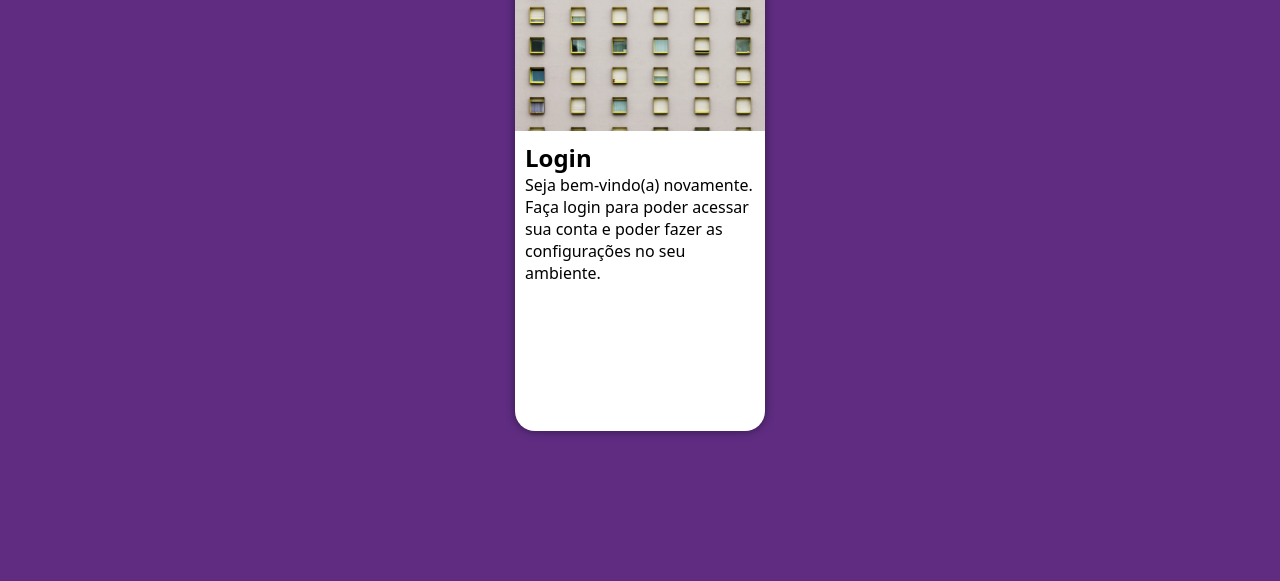
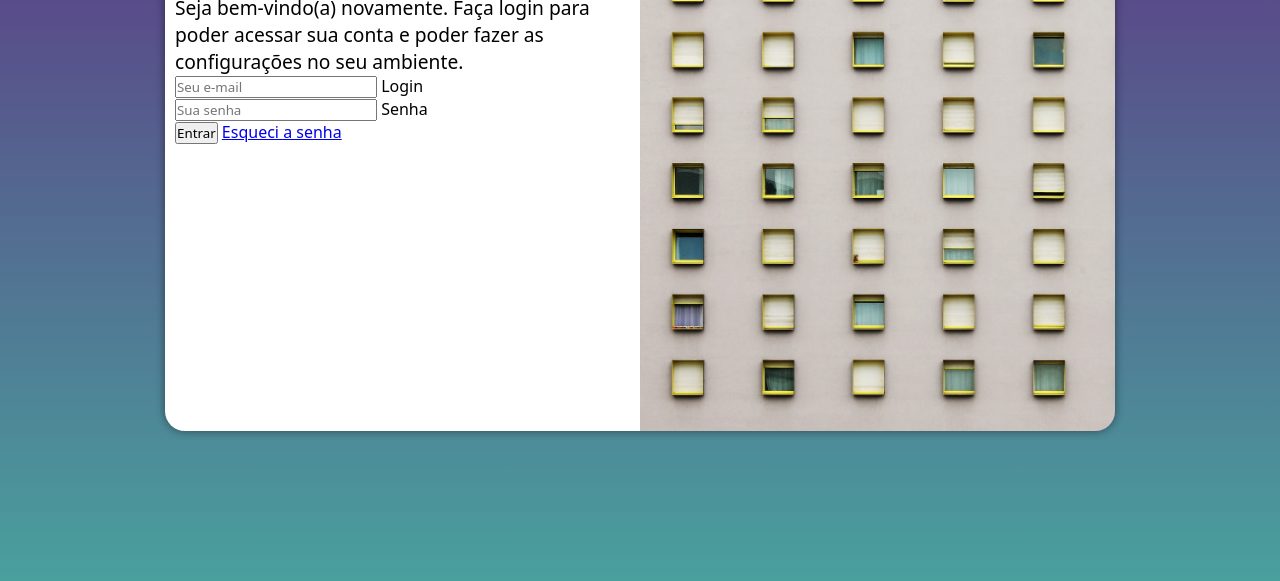
Before and after one commit to leandrobrlopes/projeto-login, a plain HTML site: page index.html in a window 1280 px wide. Shown: the part 219-800 px from the top of the page. Drawn offline with Linux system fonts and the light colour scheme.

Commit message:
Formulário

```diff
--- /dev/null
+++ b/estilos/media-query.css
@@ -0,0 +1,61 @@
+@charset "UTF-8";
+
+/*
+Pequenas telas: até 600px
+Celular: de 600px até 768px
+Tablet: 768 até 992px
+Desktop: 992px até 1200px
+Grandes telas: acima de 1200px
+
+
+*/
+
+@media screen and (min-width: 768px) and (max-width: 992px) {
+    body {
+        background-image: linear-gradient(to top, #49a09d, #5f2c82);
+    }
+
+    section#login {
+        width: 80vw;
+    }
+
+    section#login > div#imagem {
+        float: left;
+        width: 30%;
+        height: 100%;
+    }
+
+    section#login > div#formulario {
+        float: right;
+        width: 70%;
+    }
+}
+
+@media screen and (min-width: 992px) {
+    body {
+        background-image: linear-gradient(to top, #49a09d, #5f2c82);
+    }
+
+    section#login {
+        width: 950px;
+    }
+
+    section#login > div#imagem {
+        float: right;
+        width: 50%;
+        height: 100%;
+    }
+
+    section#login > div#formulario {
+        float: left;
+        width: 50%;
+    }
+
+    div#formulario > h1 {
+        font-size: 2em;
+    }
+
+    div#formulario > p {
+        font-size: 1.2em;
+    }
+}
--- a/estilos/style.css
+++ b/estilos/style.css
@@ -36,6 +36,9 @@ section#login {
     border-radius: 20px;
     overflow: hidden;
     box-shadow: 0px 0px 10px rgba(0, 0, 0, 0.466);
+
+    transition: width 0.5s, height 0.5s;
+    transition-timing-function: ease;
 }
 
 section#login > div#imagem {
@@ -50,3 +53,12 @@ section#login > div#formulario {
     display: block;
     padding: 10px;
 }
+
+div#formulario > h1 {
+    text-align: center;
+    margin-bottom: 10px;
+}
+
+div#formulario > p {
+    font-size: 0.8em;
+}
--- a/index.html
+++ b/index.html
@@ -6,6 +6,7 @@
     <meta name="viewport" content="width=device-width, initial-scale=1.0">
     <title>Tela de Login</title>
     <link rel="stylesheet" href="estilos/style.css">
+    <link rel="stylesheet" href="estilos/media-query.css">
 </head>
 <body>
     <main>
@@ -16,8 +17,17 @@
             <div id="formulario">
                 <h1>Login</h1>
                 <p>Seja bem-vindo(a) novamente. Faça login para poder acessar sua conta e poder fazer as configurações no seu ambiente.</p>
-                <form action="login.php" method="post">
-
+                <form action="login.php" method="post" autocomplete="on">
+                    <div class="campo">
+                        <input type="email" name="login" id="ilogin" placeholder="Seu e-mail" autocomplete="email" required maxlength="30">
+                        <label for="ilogin">Login</label>
+                    </div>
+                    <div class="campo">
+                        <input type="password" name="senha" id="isenha" placeholder="Sua senha" autocomplete="current-password" required minlength="8" maxlength="20">
+                        <label for="isenha">Senha</label>
+                    </div>
+                    <input type="submit" value="Entrar">
+                    <a href="esqueci.html">Esqueci a senha</a>
                 </form>
             </div>
         </section>
```
